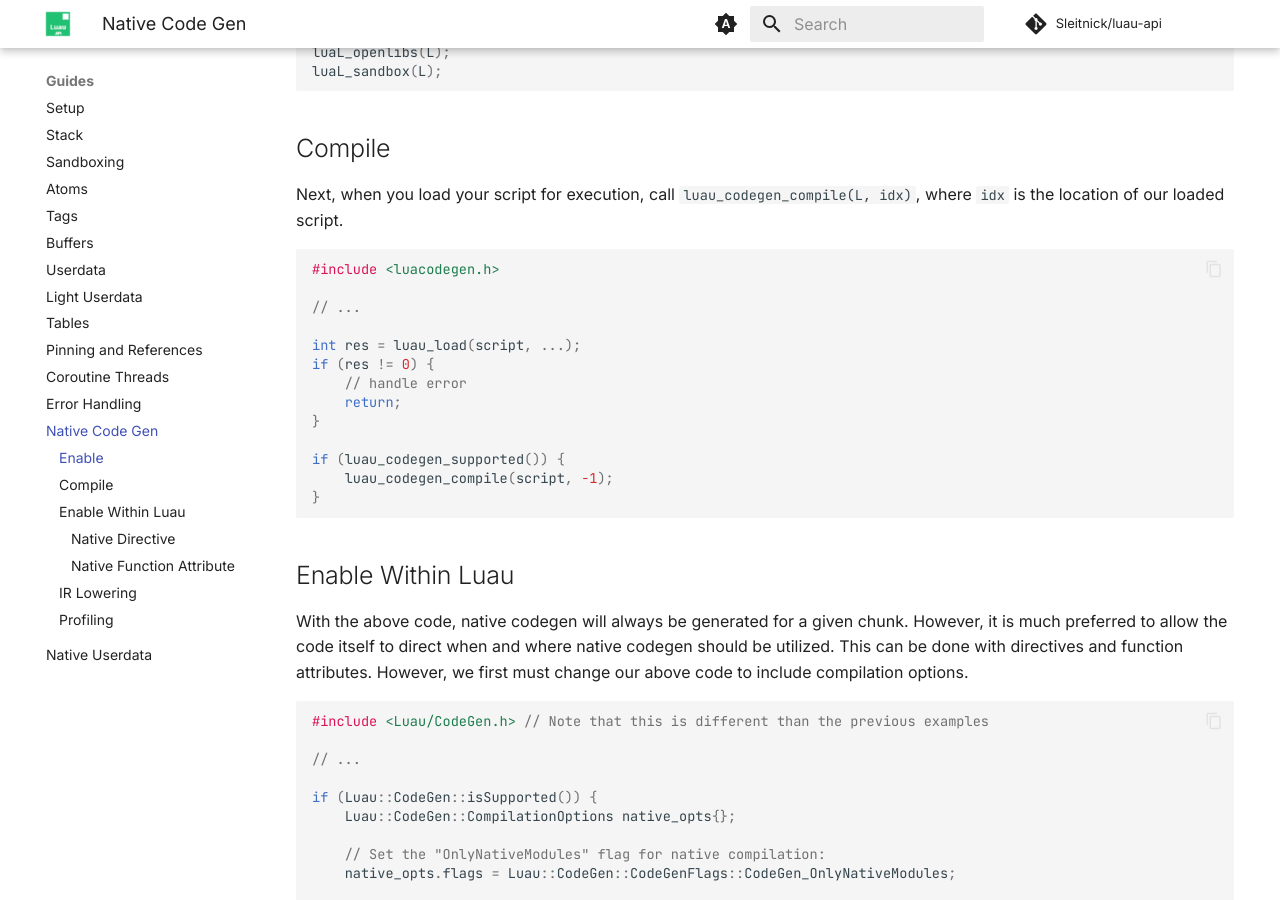
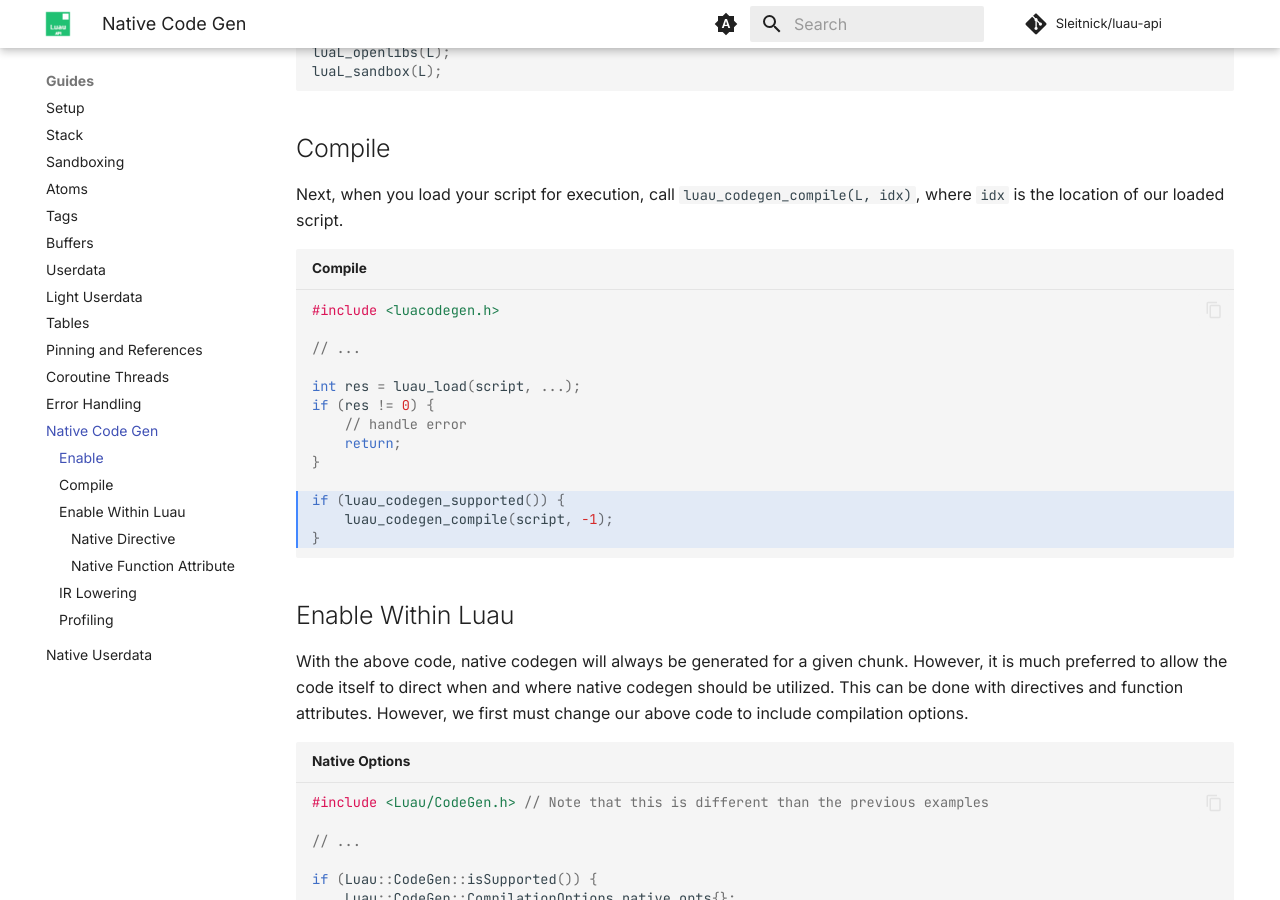
Before and after one commit to Sleitnick/luau-api, an MkDocs documentation site: the page built from docs/guides/native.md, in a window 1280 px wide and 900 px high, scrolled down 637 px. Built offline with MkDocs 1.6.1 and Material for MkDocs 9.7.7, drawn with Linux system fonts in a browser that asks for light colours; comment, search, counter and statistics services are not loaded.

Commit message:
Fix examples

````diff
--- a/docs/guides/native.md
+++ b/docs/guides/native.md
@@ -6,7 +6,7 @@ The first step to enable NCG is to check if it is supported, and then create the
 
 ## Enable
 
-```cpp title="Enable NCG" hl_lines="3-5"
+```cpp title="Enable NCG" hl_lines="7-9"
 #include <luacodegen.h>
 
 // ...
@@ -25,7 +25,7 @@ luaL_sandbox(L);
 
 Next, when you load your script for execution, call `luau_codegen_compile(L, idx)`, where `idx` is the location of our loaded script.
 
-```cpp
+```cpp title="Compile" hl_lines="11-13"
 #include <luacodegen.h>
 
 // ...
@@ -45,7 +45,7 @@ if (luau_codegen_supported()) {
 
 With the above code, native codegen will always be generated for a given chunk. However, it is much preferred to allow the code itself to direct when and where native codegen should be utilized. This can be done with directives and function attributes. However, we first must change our above code to include compilation options.
 
-```cpp
+```cpp title="Native Options"
 #include <Luau/CodeGen.h> // Note that this is different than the previous examples
 
 // ...
````
